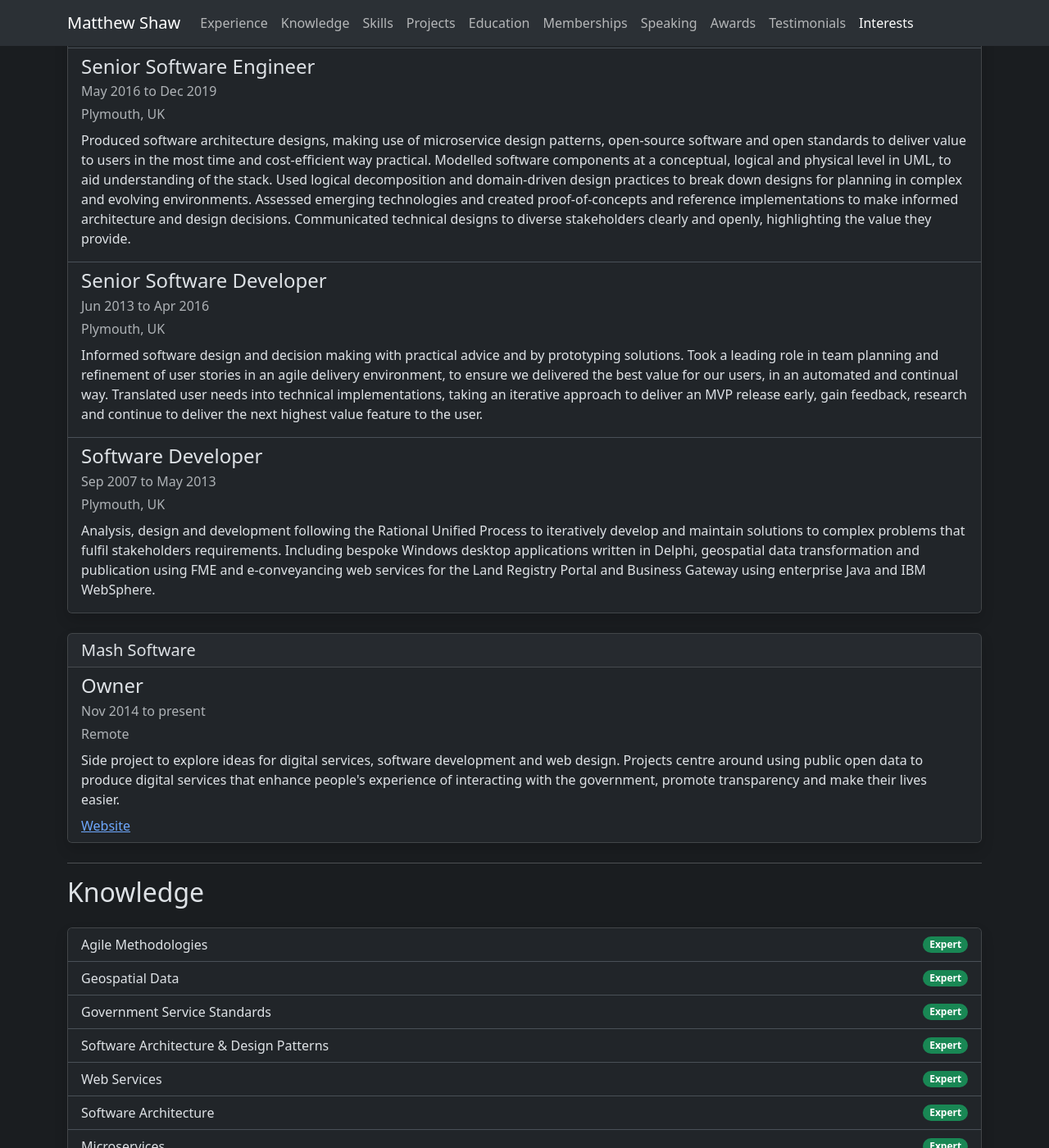
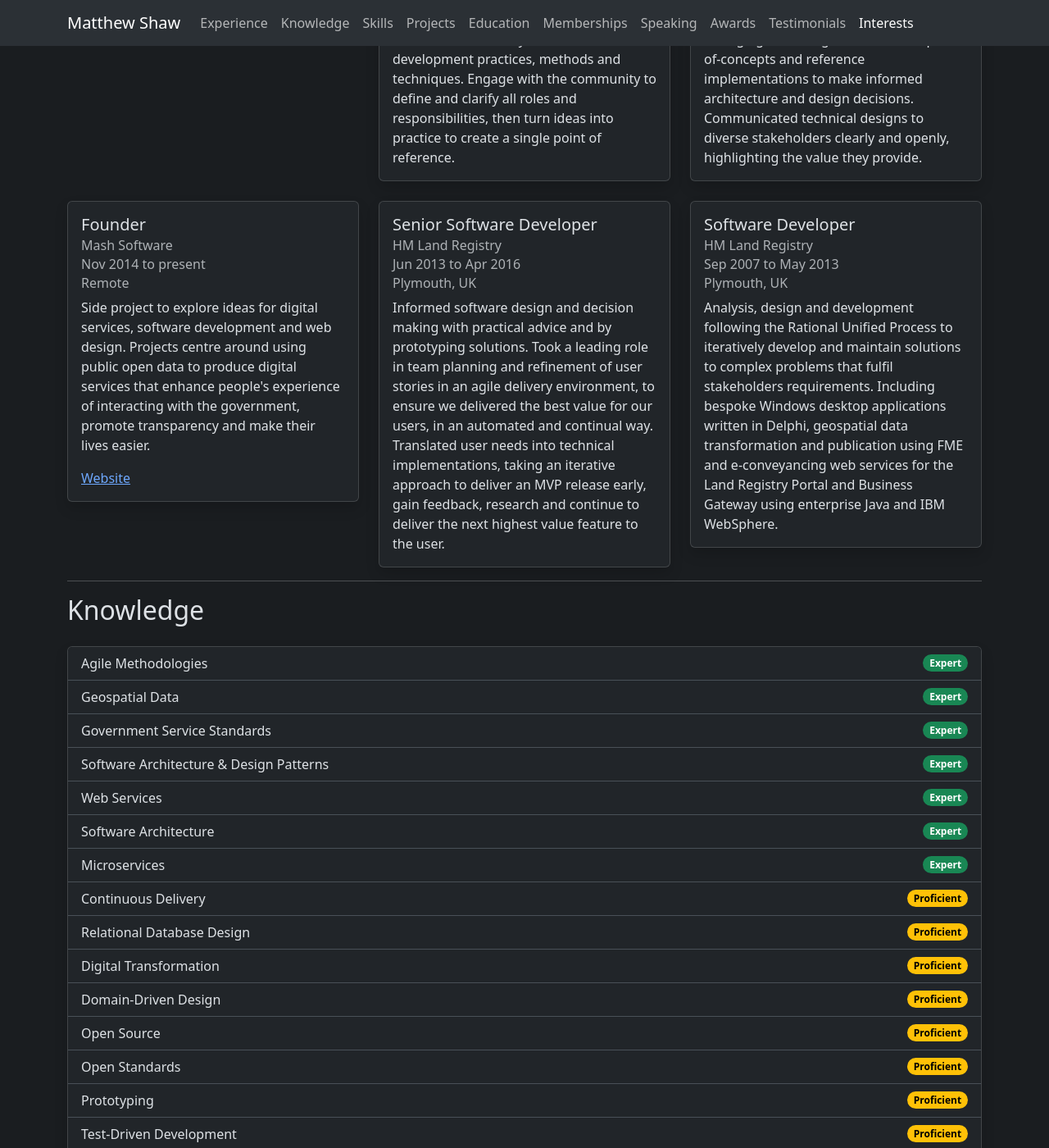
Before and after one commit to matthew-shaw/matthew-shaw.github.io, a Jekyll site: the page built from index.html, in a window 1280 px wide and 1400 px high, scrolled down 984 px. Shown: the whole window at 82% size. Built offline with Jekyll 4.4.1, drawn with Linux system fonts in a browser that asks for light colours; some of the changed text lies outside the part shown.

Commit message:
experience card grid

```diff
--- a/_data/cv.yaml
+++ b/_data/cv.yaml
@@ -1,35 +1,37 @@
 experience:
-  - name: HM Land Registry
-    roles:
-      - name: Principal Software Engineer
-        dates: Feb 2023 to present
-        location: Plymouth, UK
-        description:
-      - name: Lead Software Engineer
-        dates: Jan 2020 to Jan 2023
-        location: Plymouth, UK
-        description: Technical oversight and coaching on three large projects, including line management and mentoring of senior software engineers. Assessing and ensuring that appropriate standards and methodologies have been applied correctly. Development and maintenance of common development environments, including reference implementations and shared components for Python and Flask applications. Lead regular group learning and development sessions, to mentor and coach the community in modern software development practices, methods and techniques. Engage with the community to define and clarify all roles and responsibilities, then turn ideas into practice to create a single point of reference.
-      - name: Senior Software Engineer
-        dates: May 2016 to Dec 2019
-        location: Plymouth, UK
-        description: Produced software architecture designs, making use of microservice design patterns, open-source software and open standards to deliver value to users in the most time and cost-efficient way practical. Modelled software components at a conceptual, logical and physical level in UML, to aid understanding of the stack. Used logical decomposition and domain-driven design practices to break down designs for planning in complex and evolving environments. Assessed emerging technologies and created proof-of-concepts and reference implementations to make informed architecture and design decisions. Communicated technical designs to diverse stakeholders clearly and openly, highlighting the value they provide.
-      - name: Senior Software Developer
-        dates: Jun 2013 to Apr 2016
-        location: Plymouth, UK
-        description: Informed software design and decision making with practical advice and by prototyping solutions. Took a leading role in team planning and refinement of user stories in an agile delivery environment, to ensure we delivered the best value for our users, in an automated and continual way. Translated user needs into technical implementations, taking an iterative approach to deliver an MVP release early, gain feedback, research and continue to deliver the next highest value feature to the user.
-      - name: Software Developer
-        dates: Sep 2007 to May 2013
-        location: Plymouth, UK
-        description: Analysis, design and development following the Rational Unified Process to iteratively develop and maintain solutions to complex problems that fulfil stakeholders requirements. Including bespoke Windows desktop applications written in Delphi, geospatial data transformation and publication using FME and e-conveyancing web services for the Land Registry Portal and Business Gateway using enterprise Java and IBM WebSphere.
-  - name: Mash Software
-    roles:
-      - name: Owner
-        dates: Nov 2014 to present
-        location: Remote
-        description: Side project to explore ideas for digital services, software development and web design. Projects centre around using public open data to produce digital services that enhance people's experience of interacting with the government, promote transparency and make their lives easier.
-        links:
-          - url: https://www.mashsoftware.com
-            text: Website
+  - name: Principal Software Engineer
+    employer: HM Land Registry
+    dates: Feb 2023 to present
+    location: Plymouth, UK
+    description:
+  - name: Lead Software Engineer
+    employer: HM Land Registry
+    dates: Jan 2020 to Jan 2023
+    location: Plymouth, UK
+    description: Technical oversight and coaching on three large projects, including line management and mentoring of senior software engineers. Assessing and ensuring that appropriate standards and methodologies have been applied correctly. Development and maintenance of common development environments, including reference implementations and shared components for Python and Flask applications. Lead regular group learning and development sessions, to mentor and coach the community in modern software development practices, methods and techniques. Engage with the community to define and clarify all roles and responsibilities, then turn ideas into practice to create a single point of reference.
+  - name: Senior Software Engineer
+    employer: HM Land Registry
+    dates: May 2016 to Dec 2019
+    location: Plymouth, UK
+    description: Produced software architecture designs, making use of microservice design patterns, open-source software and open standards to deliver value to users in the most time and cost-efficient way practical. Modelled software components at a conceptual, logical and physical level in UML, to aid understanding of the stack. Used logical decomposition and domain-driven design practices to break down designs for planning in complex and evolving environments. Assessed emerging technologies and created proof-of-concepts and reference implementations to make informed architecture and design decisions. Communicated technical designs to diverse stakeholders clearly and openly, highlighting the value they provide.
+  - name: Founder
+    employer: Mash Software
+    dates: Nov 2014 to present
+    location: Remote
+    description: Side project to explore ideas for digital services, software development and web design. Projects centre around using public open data to produce digital services that enhance people's experience of interacting with the government, promote transparency and make their lives easier.
+    links:
+      - url: https://www.mashsoftware.com
+        text: Website
+  - name: Senior Software Developer
+    employer: HM Land Registry
+    dates: Jun 2013 to Apr 2016
+    location: Plymouth, UK
+    description: Informed software design and decision making with practical advice and by prototyping solutions. Took a leading role in team planning and refinement of user stories in an agile delivery environment, to ensure we delivered the best value for our users, in an automated and continual way. Translated user needs into technical implementations, taking an iterative approach to deliver an MVP release early, gain feedback, research and continue to deliver the next highest value feature to the user.
+  - name: Software Developer
+    employer: HM Land Registry
+    dates: Sep 2007 to May 2013
+    location: Plymouth, UK
+    description: Analysis, design and development following the Rational Unified Process to iteratively develop and maintain solutions to complex problems that fulfil stakeholders requirements. Including bespoke Windows desktop applications written in Delphi, geospatial data transformation and publication using FME and e-conveyancing web services for the Land Registry Portal and Business Gateway using enterprise Java and IBM WebSphere.
 projects:
   - name: GOV.UK Frontend Python Packages
     dates: Jun 2020 to present
--- a/_includes/experience.html
+++ b/_includes/experience.html
@@ -1,16 +1,12 @@
-<div class="card shadow my-4">
-    <h5 class="card-header">{{ experience.name }}</h5>
-    <ul class="list-group list-group-flush">
-        {% for role in experience.roles %}
-        <li class="list-group-item">
-            <h4 class="card-title">{{ role.name }}</h4>
-            <p class="card-subtitle mb-2 text-body-secondary">{{ role.dates }}</p>
-            <p class="card-subtitle mb-2 text-body-secondary">{{ role.location }}</p>
-            <p class="card-text mb-2">{{ role.description }}</p>
-            {% for link in role.links %}
-            <a href="{{ link.url }}" target="blank" rel="noopener" class="card-link">{{ link.text }}</a>
-            {% endfor %}
-        </li>
+<div class="card shadow">
+    <div class="card-body">
+        <h5 class="card-title">{{ experience.name }}</h5>
+        <h6 class="card-subtitle mb-2 text-body-secondary">{{ experience.employer }}</h6>
+        <h6 class="card-subtitle mb-2 text-body-secondary">{{ experience.dates }}</h6>
+        <h6 class="card-subtitle mb-2 text-body-secondary">{{ experience.location }}</h6>
+        <p class="card-text">{{ experience.description }}</p>
+        {% for link in experience.links %}
+        <a href="{{ link.url }}" target="blank" rel="noopener" class="card-link">{{ link.text }}</a>
         {% endfor %}
-    </ul>
+    </div>
 </div>
--- a/index.html
+++ b/index.html
@@ -21,9 +21,13 @@ permalink: /
         <hr>
         <div id="experience">
             <h2>Experience</h2>
-            {% for experience in site.data.cv.experience %}
-            {% include experience.html %}
-            {% endfor %}
+            <div class="row row-cols-1 row-cols-lg-3 row-cols-md-2 g-4">
+                {% for experience in site.data.cv.experience %}
+                <div class="col">
+                    {% include experience.html %}
+                </div>
+                {% endfor %}
+            </div>
         </div>
         <hr>
         <div id="knowledge">
```
